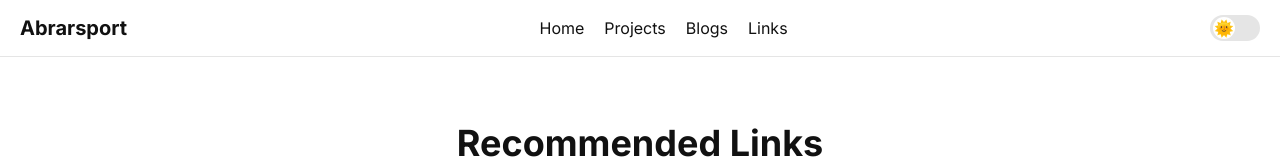
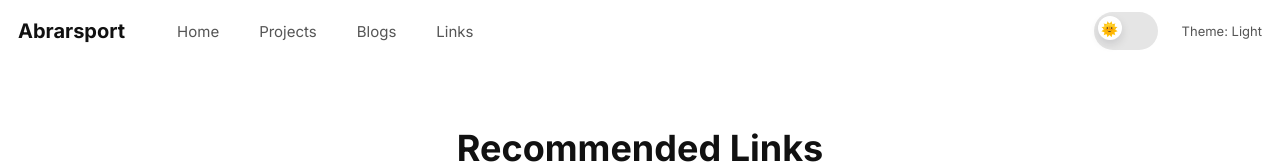
Before and after one commit to abrraar17/abrarsport, a React (Vite) app: page /links in a window 1280 px wide. Shown: the top 164 px of the page. Built offline with nearby package versions, Linux system fonts and the light colour scheme; no server answers.

Commit message:
dark mode fixes

```diff
--- a/src/components/Navbar.jsx
+++ b/src/components/Navbar.jsx
@@ -17,15 +17,20 @@ function Navbar({ theme, toggleTheme }) {
         <Link to="/links" className="nav-link">Links</Link>
       </div>
 
-      {/* ⭐ THE ROTATING SUN/MOON TOGGLE */}
-      <div className="theme-toggle" onClick={toggleTheme}>
-        <div className={`icon-wrapper ${theme}`}>
-          {theme === "light" ? "🌞" : "🌙"}
+      <div className="header-right">
+        {/* Theme Toggle */}
+        <div className="theme-toggle" onClick={toggleTheme}>
+          <div className={`icon-wrapper ${theme === "dark" ? "dark" : "light"}`}>
+            {theme === "light" ? "🌞" : "🌙"}
+          </div>
         </div>
+
+        {/* Label */}
+        <div className="theme-label">Theme: {theme === "light" ? "Light" : "Dark"}</div>
+
+        {/* Hamburger */}
+        <button onClick={() => setOpen(!open)} className="menu-btn">☰</button>
       </div>
-
-      {/* Hamburger */}
-      <button onClick={() => setOpen(!open)} className="menu-btn">☰</button>
 
       {/* Mobile Menu */}
       {open && (
--- a/src/styles/global.css
+++ b/src/styles/global.css
@@ -1,32 +1,103 @@
 :root {
-  /* Light theme variables */
-  --bg-light: #ffffff;
-  --bg-secondary-light: #f7f7f7;
-  --card-light: #ffffff;
+  /* ================================
+     LIGHT THEME (DEFAULT)
+  =================================*/
+  --bg-light: #ffffff;                  /* main page background */
+  --bg-secondary-light: #f7f7f7;        /* sections background */
+  --card-light: #ffffff;                /* cards background */
   --card-border-light: #e5e5e5;
 
   --text-light: #111111;
   --text-secondary-light: #555555;
 
   --accent: #3b82f6; /* Blue accent */
+
+  /* Unified variables (auto switch in dark mode) */
+  --bg: var(--bg-light);
+  --bg-secondary: var(--bg-secondary-light);
+  --card: var(--card-light);
+  --card-border: var(--card-border-light);
+  --text: var(--text-light);
+  --text-secondary: var(--text-secondary-light);
+
+  --shadow: 0 4px 12px rgba(0, 0, 0, 0.10);
 }
 
-/* Dark theme overrides */
+/* ================================
+   DARK THEME OVERRIDES
+================================*/
 .dark {
-  --bg-light: #0d0d0d;                 /* page background */
-  --bg-secondary-light: #1a1a1a;        /* sections */
-  --card-light: #1a1a1a;               /* cards */
-  --card-border-light: #333333;        /* border on cards */
+  --bg-light: #0d0d0d;
+  --bg-secondary-light: #1a1a1a;
+  --card-light: #1a1a1a;
+  --card-border-light: #333333;
 
-  --text-light: #f2f2f2;               /* main text */
-  --text-secondary-light: #cccccc;     /* muted text */
+  --text-light: #f2f2f2;
+  --text-secondary-light: #cccccc;
+
+  /* Unified variables update */
+  --bg: var(--bg-light);
+  --bg-secondary: var(--bg-secondary-light);
+  --card: var(--card-light);
+  --card-border: var(--card-border-light);
+  --text: var(--text-light);
+  --text-secondary: var(--text-secondary-light);
+
+  --shadow: 0 6px 18px rgba(0, 0, 0, 0.45);
 }
 
+/* ================================
+   BODY + GLOBAL
+================================*/
 body {
   margin: 0;
   padding: 0;
-  font-family: 'Inter', sans-serif;
-  background-color: var(--bg-light);
-  color: var(--text-light);
-  transition: background 0.3s, color 0.3s;
+  font-family: "Inter", sans-serif;
+  background: var(--bg);
+  color: var(--text);
+  transition: background 0.3s ease, color 0.3s ease;
 }
+
+/* ================================
+   GLOBAL CARD STYLE (REUSABLE)
+================================*/
+.card {
+  background: var(--card);
+  color: var(--text);
+  border-radius: 12px;
+  border: 1px solid var(--card-border);
+  padding: 20px;
+  box-shadow: var(--shadow);
+  transition: background 0.3s ease, box-shadow 0.3s ease;
+}
+
+.card:hover {
+  transform: translateY(-3px);
+}
+
+/* ================================
+   COMMON SECTION CONTAINER
+================================*/
+.section {
+  background: var(--bg-secondary);
+  transition: background 0.3s ease;
+}
+
+/* ================================
+   INPUTS (for admin panel)
+================================*/
+input,
+textarea {
+  background: var(--card);
+  color: var(--text);
+  border: 1px solid var(--card-border);
+  padding: 10px;
+  border-radius: 8px;
+  transition: background 0.3s ease, border 0.3s ease;
+}
+
+input:focus,
+textarea:focus {
+  border-color: var(--accent);
+  outline: none;
+}
--- a/src/styles/links.css
+++ b/src/styles/links.css
@@ -1,24 +1,50 @@
+/* links.css */
+
 .links-container {
   padding: 40px 20px;
   text-align: center;
-  background: var(--bg-light);
-  color: var(--text-light);
-  transition: background 0.3s ease, color 0.3s ease;
-}
-
-body.dark .links-container {
-  background: var(--bg-light);   /* overridden by dark variable */
-  color: var(--text-light);
+  background: var(--bg);
+  color: var(--text);
+  transition: background 0.25s ease, color 0.25s ease;
 }
 
 .links-title {
   font-size: 36px;
   margin-bottom: 30px;
+  color: var(--text);
 }
 
+/* Grid */
 .links-grid {
   display: flex;
   justify-content: center;
   gap: 20px;
   flex-wrap: wrap;
 }
+
+/* If each link is rendered as a card */
+.link-card {
+  width: 280px;
+  background: var(--card);
+  color: var(--text);
+  border: 1px solid var(--card-border);
+  border-radius: 12px;
+  padding: 18px;
+  box-shadow: var(--shadow);
+  transition: transform .15s ease, box-shadow .15s ease;
+}
+
+.link-card:hover {
+  transform: translateY(-6px);
+}
+
+.link-card a {
+  text-decoration: none;
+  color: var(--accent);
+  font-weight: 600;
+}
+
+/* optional description text */
+.link-card p {
+  color: var(--text-secondary);
+}
--- a/src/styles/navbar.css
+++ b/src/styles/navbar.css
@@ -1,117 +1,124 @@
+/* navbar.css - full file (paste to replace current) */
+
+/* Navbar container */
 .nav {
-  padding: 15px 20px;
+  padding: 12px 18px;
   display: flex;
   align-items: center;
-  justify-content: space-between;
-  background: var(--bg-light);      /* Light theme background */
-  color: var(--text-light);
-  border-bottom: 1px solid var(--card-border-light);
-  position: relative;
+  gap: 18px;
+  background: transparent;
+  color: var(--text);
+  position: sticky;
+  top: 0;
+  z-index: 40;
 }
 
-/* DARK MODE NAVBAR */
-body.dark .nav {
-  background: var(--bg-light);       /* Overridden by dark variables */
-  color: var(--text-light);
-  border-bottom-color: var(--card-border-light);
-}
-
+/* Logo */
 .logo {
   font-size: 20px;
   font-weight: 700;
+  color: var(--text);
   text-decoration: none;
-  color: var(--text-light);
 }
 
-body.dark .logo {
-  color: var(--text-light);
-}
-
+/* Desktop links */
 .links-desktop {
   display: flex;
   gap: 20px;
+  margin-left: 24px;
+  align-items: center;
+}
+.nav-link {
+  text-decoration: none;
+  color: var(--text-secondary);
+  font-size: 15px;
+  padding: 8px 10px;
+  border-radius: 8px;
+}
+.nav-link:hover {
+  color: var(--text);
+  background: rgba(0,0,0,0.04);
 }
 
-.nav-link {
-  text-decoration: none;
-  color: var(--text-light);
-  font-size: 16px;
+/* Header right group */
+.header-right {
+  margin-left: auto;
+  display: flex;
+  gap: 14px;
+  align-items: center;
 }
 
-body.dark .nav-link {
-  color: var(--text-light);
+/* Theme toggle pill */
+.theme-toggle {
+  width: 56px;
+  height: 30px;
+  background: var(--card-border);
+  border-radius: 999px;
+  position: relative;
+  cursor: pointer;
+  display: inline-flex;
+  align-items: center;
+  padding: 3px;
+  transition: background .18s ease, border .18s ease;
+  border: 1px solid transparent;
 }
 
-/* ❌ REMOVE OLD TOGGLE BUTTON */
-.toggle-btn {
-  display: none;
+/* small label next to toggle */
+.theme-label {
+  font-size: 13px;
+  margin-left: 10px;
+  color: var(--text-secondary);
 }
 
-/* ⭐ NEW ROTATING SUN/MOON SLIDER TOGGLE */
-.theme-toggle {
-  width: 50px;
-  height: 26px;
-  background: var(--card-border-light);
-  border-radius: 20px;
-  position: relative;
-  cursor: pointer;
-  margin-left: 10px;
-  display: flex;
-  align-items: center;
-  transition: background 0.3s ease;
-}
-
-/* Dark mode background for pill */
-body.dark .theme-toggle {
-  background: var(--card-border-light);
-}
-
+/* the circular icon inside pill */
 .icon-wrapper {
-  width: 22px;
-  height: 22px;
+  width: 24px;
+  height: 24px;
   border-radius: 50%;
-  background: var(--bg-light);
-  position: absolute;
+  background: var(--card);
   display: flex;
   align-items: center;
   justify-content: center;
-  font-size: 16px;
-
-  transition: all 0.35s ease;
-  animation: rotateIcon 0.5s ease;
+  font-size: 14px;
+  position: absolute;
+  top: 3px;
+  left: 3px;
+  transition:
+    left .28s cubic-bezier(.2,.9,.2,1),
+    transform .35s ease,
+    background .2s ease;
+  box-shadow: 0 4px 10px rgba(2,6,23,0.12);
 }
 
-/* Circle in dark mode */
-body.dark .icon-wrapper {
-  background: var(--bg-light);
-}
-
-/* Position depending on theme */
+/* position depending on theme (light = left, dark = right) */
 .icon-wrapper.light {
   left: 3px;
 }
-
 .icon-wrapper.dark {
-  left: 25px;
+  left: 29px;
+  transform: rotate(360deg);
 }
 
-/* ⭐ Rotate animation */
+/* rotate animation (used on state change) */
 @keyframes rotateIcon {
-  from {
-    transform: rotate(0deg);
-  }
-  to {
-    transform: rotate(360deg);
-  }
+  from { transform: rotate(0deg); }
+  to   { transform: rotate(360deg); }
 }
 
-/* Hamburger hidden on desktop */
+/* Hover feedback */
+.theme-toggle:hover { filter: brightness(1.03); }
+
+/* Hide any old toggle button if present */
+.toggle-btn { display: none; }
+
+/* Hamburger (mobile) */
 .menu-btn {
   background: none;
   border: none;
-  font-size: 26px;
+  font-size: 22px;
   cursor: pointer;
   display: none;
+  color: var(--text);
 }
 
 /* Mobile Menu */
@@ -119,37 +126,41 @@ body.dark .icon-wrapper {
   position: absolute;
   top: 60px;
   right: 20px;
-  background: var(--bg-light);
+  background: var(--card);
   border-radius: 10px;
-  box-shadow: 0 4px 14px rgba(0,0,0,0.15);
-  padding: 15px;
+  box-shadow: 0 8px 30px rgba(2,6,23,0.12);
+  padding: 12px;
   display: flex;
   flex-direction: column;
   gap: 12px;
-}
-
-body.dark .menu-mobile {
-  background: var(--bg-secondary-light);
-  box-shadow: 0 4px 14px rgba(255,255,255,0.1);
+  border: 1px solid var(--card-border);
 }
 
 .mobile-link {
   text-decoration: none;
-  color: var(--text-light);
+  color: var(--text);
   font-size: 16px;
 }
 
-body.dark .mobile-link {
-  color: var(--text-light);
+/* Dark-mode overrides for mobile menu */
+body.dark .menu-mobile {
+  background: var(--card);
+  box-shadow: 0 8px 30px rgba(0,0,0,0.45);
 }
 
-/* ⭐ RESPONSIVE BEHAVIOR */
+body.dark .mobile-link {
+  color: var(--text);
+}
+
+/* subtle backdrop while scrolled */
+.nav.scrolled {
+  backdrop-filter: blur(6px);
+  background: rgba(0,0,0,0.04);
+}
+
+/* Responsive behavior */
 @media (max-width: 768px) {
-  .links-desktop {
-    display: none;
-  }
-
-  .menu-btn {
-    display: block;
-  }
+  .links-desktop { display: none; }
+  .menu-btn { display: block; }
+  .theme-label { display: none; }
 }
--- a/src/styles/projectcard.css
+++ b/src/styles/projectcard.css
@@ -1,18 +1,15 @@
 .project-card {
-  background: var(--card-light);
-  color: var(--text-light);
+  background: var(--card);
+  color: var(--text);
   border-radius: 12px;
   padding: 20px;
   width: 280px;
-  box-shadow: 0 4px 16px rgba(0,0,0,0.15);
-  transition: background 0.25s ease, color 0.25s ease;
+  border: 1px solid var(--card-border);
+  box-shadow: var(--shadow);
+  transition: background 0.25s ease, color 0.25s ease, box-shadow 0.25s ease;
 }
 
-body.dark .project-card {
-  background: var(--card-light);
-  box-shadow: 0 4px 16px rgba(255,255,255,0.05);
-}
-
+/* Image */
 .project-image {
   width: 100%;
   height: 160px;
@@ -21,17 +18,21 @@ body.dark .project-card {
   margin-bottom: 12px;
 }
 
+/* Title */
 .project-title {
   font-size: 20px;
+  color: var(--text);
   margin-bottom: 6px;
 }
 
+/* Description */
 .project-desc {
   font-size: 14px;
-  opacity: 0.85;
+  color: var(--text-secondary);
   margin-bottom: 16px;
 }
 
+/* Button */
 .project-btn {
   display: inline-block;
   margin-top: 10px;
```
Also changed, not shown: src/styles/blogs.css (+49 -8 lines).
